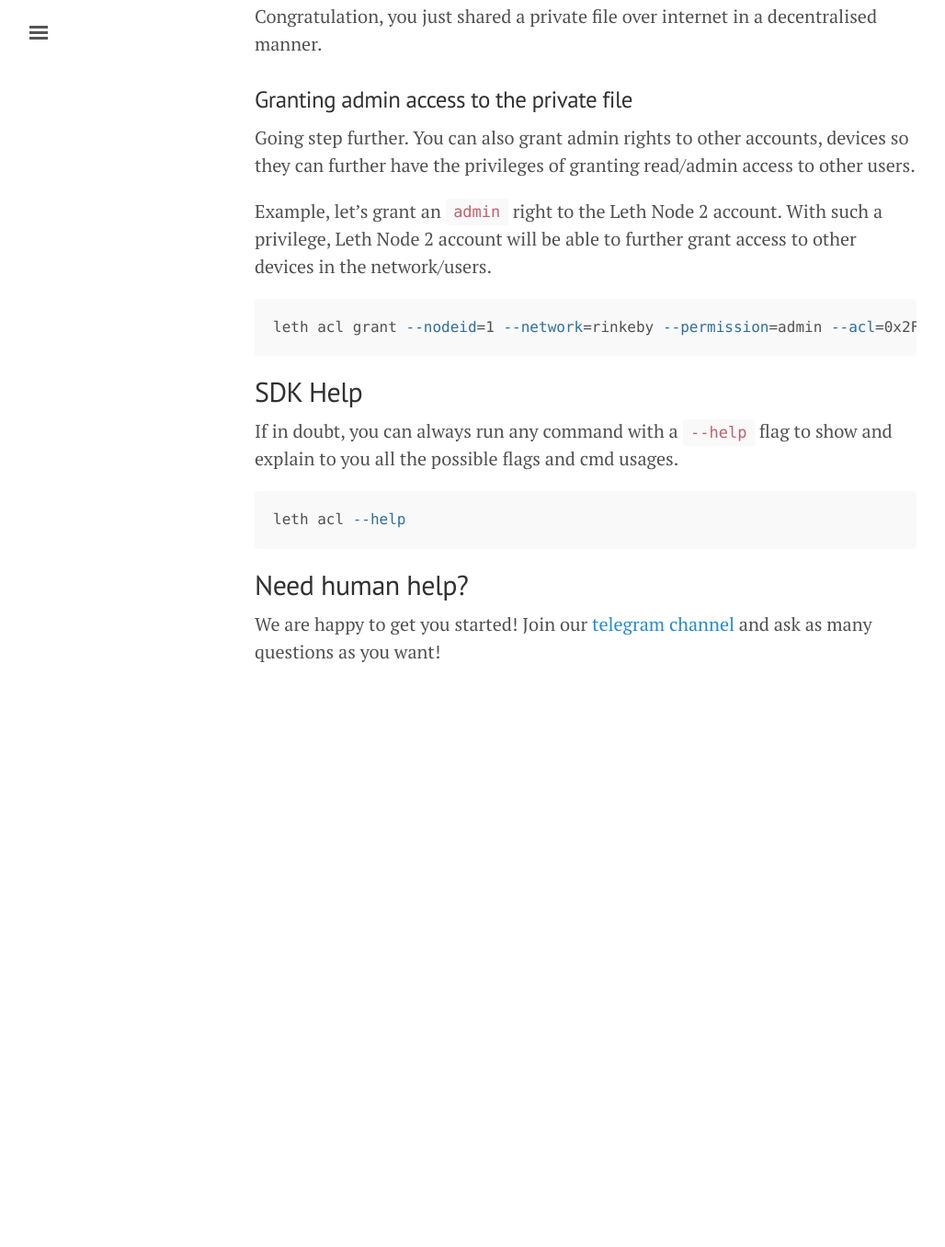
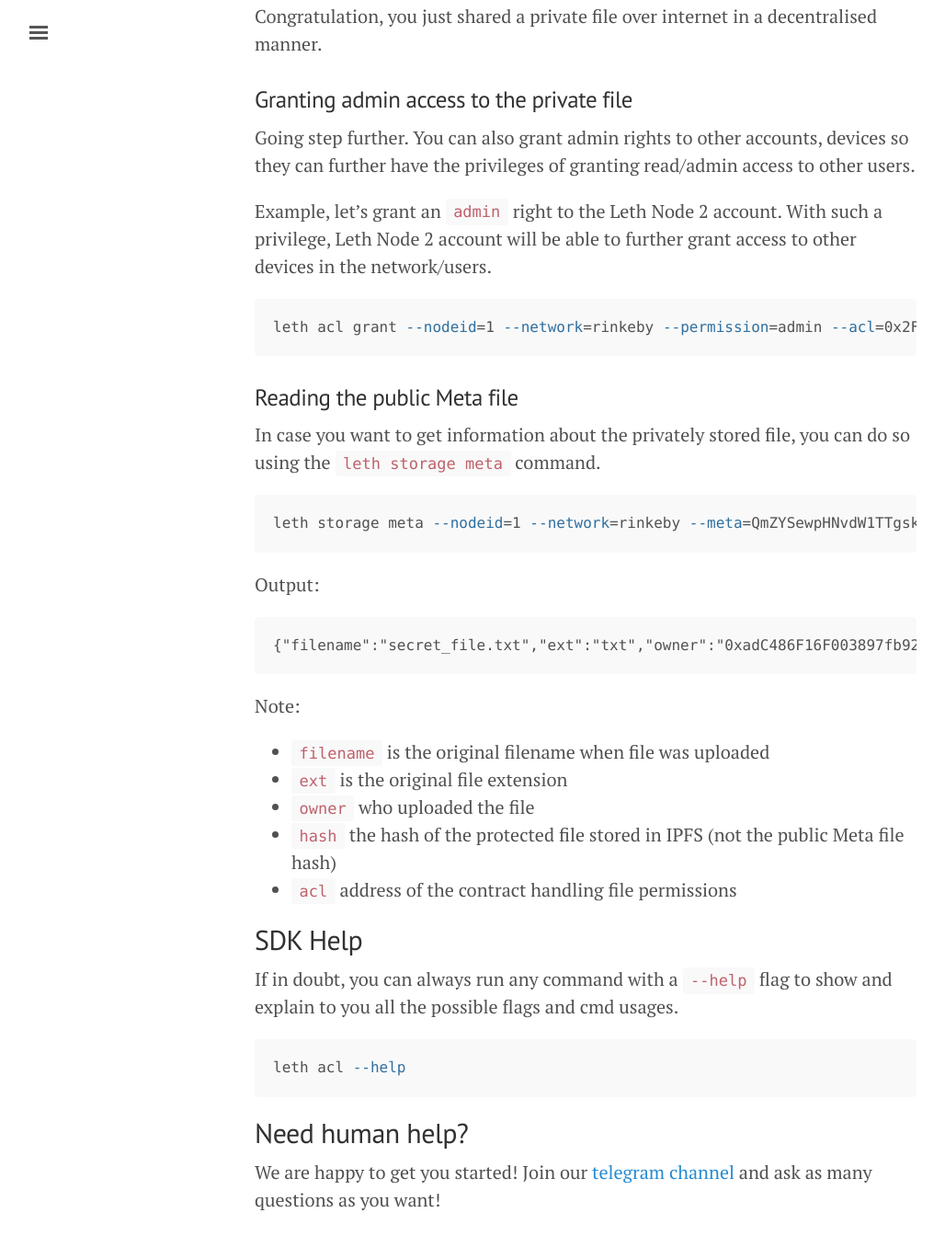
Before and after one commit to lightstreams-network/lightstreams-network.github.io, a Jekyll site: the page built from getting-started-with-lightstreams-node.md, in a window 1280 px wide and 1400 px high, scrolled down 8791 px. Shown: the top 1356 px of the window at 92% size, without its empty margins (3-1031 px from the left). Built offline with Jekyll 4.4.1, drawn with Linux system fonts in a browser that asks for light colours; nearby versions of some CDN libraries; before the commit the page ends 9595 px from its top, so only the background shows below that; some of the changed text lies outside the part shown.

Commit message:
Updates documentation with new `leth storage meta` cmd in new v0.7.

````diff
--- a/getting-started-with-lightstreams-node.md
+++ b/getting-started-with-lightstreams-node.md
@@ -5,7 +5,7 @@ title:  "Getting started with Lightstreams Node"
 
 | Version | Release Date |
 |---------|--------------|
-|0.6.0-alpha ACL Admin|16.11.2018|
+|0.7.0-alpha Meta && PoA Test Ntw|07.12.2018|
 
 Lightstreams technical stack:
 
@@ -324,6 +324,28 @@ Example, let's grant an `admin` right to the Leth Node 2 account. With such a pr
 leth acl grant --nodeid=1 --network=rinkeby --permission=admin --acl=0x2F15B633b4bC41BdFBBD8AAf2Be7Dae958D27C7E --owner=0xa92e3705e6d70cb45782bf055e41813060e4ce07 --account=0xnode2ethAddr0cb45782bf055e41813060e4ce89
 ```
 
+### Reading the public Meta file
+
+In case you want to get information about the privately stored file, you can do so using the `leth storage meta` command.
+
+```bash
+leth storage meta --nodeid=1 --network=rinkeby --meta=QmZYSewpHNvdW1TTgska792QAT7Yd6yxZAoybpYFskTZSf
+```
+
+Output:
+
+```
+{"filename":"secret_file.txt","ext":"txt","owner":"0xadC486F16F003897fb927e22438cb1b820f79879","hash":"QmRnXxBJg3NjXzuTi91iNYcMff4oz4NwjN7fgtBXp2UbG9","acl":"0x3cb99420c7F16f00ef41B5ace9e0C815F3736879"}
+```
+
+Note:
+
+- `filename` is the original filename when file was uploaded
+- `ext` is the original file extension
+- `owner` who uploaded the file
+- `hash` the hash of the protected file stored in IPFS (not the public Meta file hash)
+- `acl` address of the contract handling file permissions
+
 ## SDK Help
 
 If in doubt, you can always run any command with a `--help` flag to show and explain to you all the possible flags and cmd usages.
````
